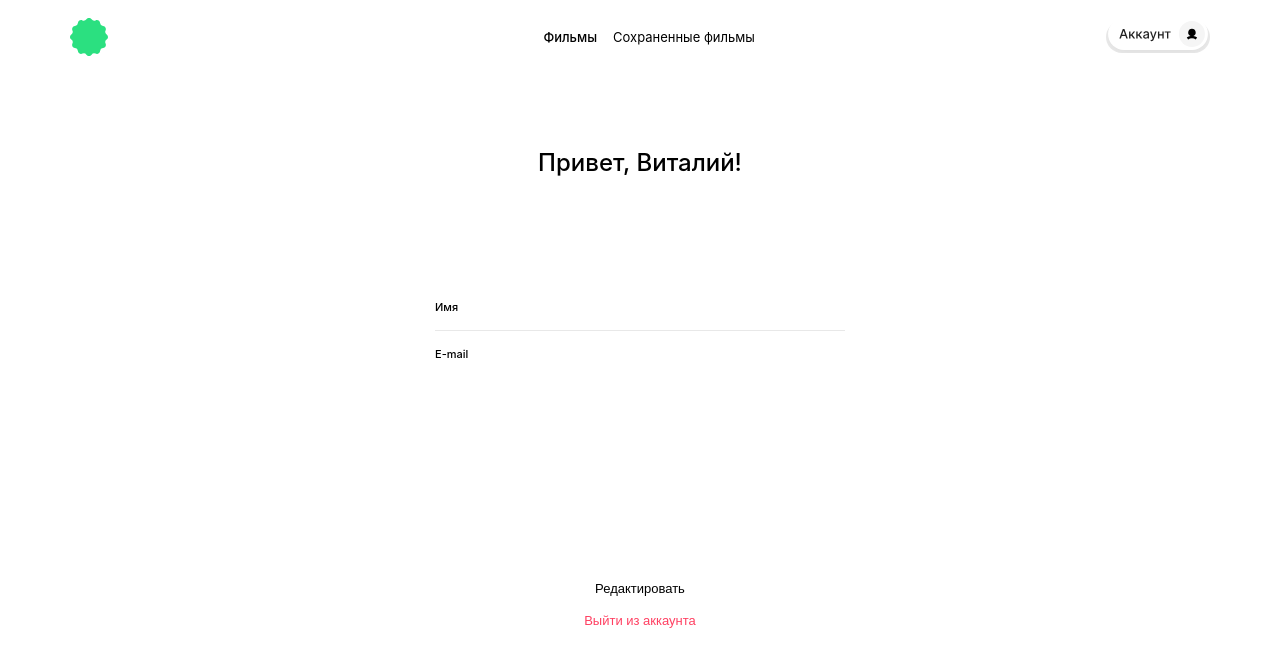
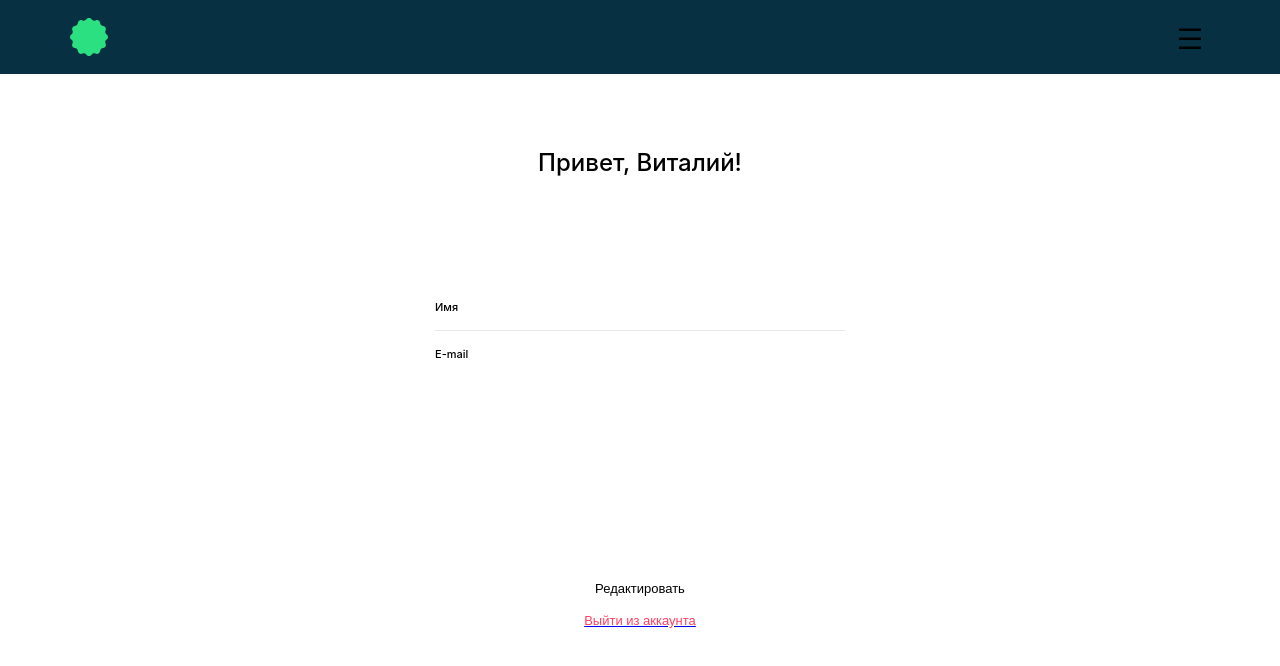
Before and after one commit to KatyaTopchieva/movies-explorer-frontend, a React (Create React App) app: page /profile in a window 1280 px wide. Shown: the top 666 px of the page. Built offline with nearby package versions, Linux system fonts and the light colour scheme.

Commit message:
"feat: add links"

```diff
--- a/src/components/Header/Header.css
+++ b/src/components/Header/Header.css
@@ -1,4 +1,15 @@
 .header {
+	display: flex;
+	flex-direction: row;
+	justify-content: space-between;
+	align-items: center;
+	background-color: #FFF;
+	min-height: 74px;
+	max-width: 1280px;
+	padding: 0 14px;
+}
+
+.header_white {
 	display: flex;
 	flex-direction: row;
 	justify-content: space-between;
--- a/src/components/Header/Header.js
+++ b/src/components/Header/Header.js
@@ -1,15 +1,14 @@
 import './Header.css'
-import { Link } from 'react-router-dom';
 import Logo from '../Logo/Logo'
 import NavAuth from '../NavAuth/NavAuth';
 import Navigation from '../Navigation/Navigation';
 
 function Header() {
-	const isLogin = true;
+	const isLogin = false;
   const path = '/';
 
   return (
-    <header className={`header ${(path === '/profile' && 'header_white')}`}>
+    <header className={`${(!isLogin ? 'header'  : 'header_white')}`}>
       <Logo />
       {path === '/' ? <Navigation /> : <NavAuth />}
     </header>
--- a/src/components/Login/Login.js
+++ b/src/components/Login/Login.js
@@ -1,12 +1,12 @@
 import './Login.css'
 import React from 'react'
-import { Link } from 'react-router-dom'
+import { NavLink } from 'react-router-dom'
 
 function Login(){
 
   return (
     <section className="login">
-			<Link to="/" className="login__logo"></Link>
+			<NavLink to="/" className="login__logo"></NavLink>
 			<h2 className="login__title">Рады видеть!</h2>
 			<form className="login__form">
 				<div className="login__field">
@@ -22,7 +22,7 @@ function Login(){
 				<span className="login__input-error"></span>
 				<button className="login__button" type="submit">Войти</button>
 				<p className="login__login-sign">Еще не зарегистрированы?&nbsp;
-					<Link to="/signup" className="login__signup">Регистрация</Link>
+					<NavLink to="/signup" className="login__signup">Регистрация</NavLink>
 				</p>
 			</form>
   	</section>
--- a/src/components/NavAuth/NavAuth.js
+++ b/src/components/NavAuth/NavAuth.js
@@ -1,12 +1,12 @@
 import './NavAuth.css'
 import React from 'react'
-import { Link } from 'react-router-dom'
+import { NavLink } from 'react-router-dom'
 
 function NavAuth() {
   return (
     <nav className='navauth'>
-      <Link to="/signup" className="navauth__link navauth__link_signup">Регистрация</Link>
-      <Link to="/signin" className="navauth__link navauth__link_signin">Войти</Link>
+      <NavLink to="/signup" className="navauth__link navauth__link_signup">Регистрация</NavLink>
+      <NavLink to="/signin" className="navauth__link navauth__link_signin">Войти</NavLink>
     </nav>
   )
 }
--- a/src/components/Navigation/Navigation.css
+++ b/src/components/Navigation/Navigation.css
@@ -1,5 +1,8 @@
 .navigation {
 	width: 100%;
+	display: flex;
+	flex-direction: column;
+	align-items: flex-end;
 }
 
 .navigation__button-burger {
--- a/src/components/Navigation/Navigation.js
+++ b/src/components/Navigation/Navigation.js
@@ -1,30 +1,28 @@
 import React from 'react'
-import { Link } from 'react-router-dom'
+import { NavLink } from 'react-router-dom'
 import Logo from '../Logo/Logo'
 import './Navigation.css'
 
 function Navigation() {
-	// const navigationClassName = `navigation ${isOpen && 'navigation_opened'}`
 
 	return (
 		<section className='navigation'>
 		<button className='navigation__button-burger'></button>
-			{/* <nav className={navigationClassName}> */}
-			<nav className='navigation__menu navigation__menu_opened'>
-			{/* <nav className='navigation__menu'> */}
+			{/* <nav className='navigation__menu navigation__menu_opened'> */}
+			<nav className='navigation__menu'>
 				<div className='navigation__container'>
 					<button className='navigation__close' type='button'></button>
 					<div className='navigation__logo'>
 						<Logo />
 					</div>
 					<div className='navigation__wrapper'>
-						<Link to='/' className='navigation__link navigation__link_main'>Главная</Link>
-						<Link to='/movies' className='navigation__link navigation__link_movies'>Фильмы</Link>
-						<Link to='/saved-movies' className='navigation__link navigation__link_saved-movies'>Сохраненные фильмы</Link>
+						<NavLink to='/' className='navigation__link navigation__link_main'>Главная</NavLink>
+						<NavLink to='/movies' className='navigation__link navigation__link_movies'>Фильмы</NavLink>
+						<NavLink to='/saved-movies' className='navigation__link navigation__link_saved-movies'>Сохраненные фильмы</NavLink>
 					</div>
-					<button className='navigation__profile-link-button' type='button'>
-						<Link to='/profile' className='navigation__profile-link'></Link>
-					</button>
+					<NavLink to='/profile' className='navigation__profile-link'>
+						<button className='navigation__profile-link-button' type='button'></button>
+					</NavLink>
 				</div>
 			</nav>
 		</section>
--- a/src/components/Profile/Profile.js
+++ b/src/components/Profile/Profile.js
@@ -1,6 +1,7 @@
 import React from "react"
 import "./Profile.css"
 import Header from '../Header/Header'
+import { NavLink } from "react-router-dom"
 
 function Profile() {
   return (
@@ -23,7 +24,9 @@ function Profile() {
           </div>
           <span className="profile__input-error"></span>
           <button className="profile__button profile__button_redact" type="button">Редактировать</button>
-          <button className="profile__button profile__button_logout" type="button">Выйти из аккаунта</button>
+          <NavLink className="profile__link-logout" to={'/'}>
+           <button className="profile__button profile__button_logout" type="button">Выйти из аккаунта</button>
+          </NavLink>
         </form>
       </div>
     </section>
--- a/src/components/Register/Register.js
+++ b/src/components/Register/Register.js
@@ -1,12 +1,12 @@
 import './Register.css'
 import React from 'react'
-import { Link } from 'react-router-dom'
+import { NavLink } from 'react-router-dom'
 
 function Register(){
 
   return (
     <section className="register">
-			<Link to="/" className="login__logo"></Link>
+			<NavLink to="/" className="login__logo"></NavLink>
 			<h2 className="register__title">Добро пожаловать!</h2>
 			<form className="register__form">
 				<div className="register__field">
@@ -27,7 +27,7 @@ function Register(){
 				<span className="register__input-error"></span>
 				<button className="register__button" type="submit">Зарегистрироваться</button>
 				<p className="register__login-sign">Уже зарегистрированы?&nbsp;
-					<Link to="/signin" className="register__signin">Войти</Link>
+					<NavLink to="/signin" className="register__signin">Войти</NavLink>
 				</p>
 			</form>
   	</section>
```
